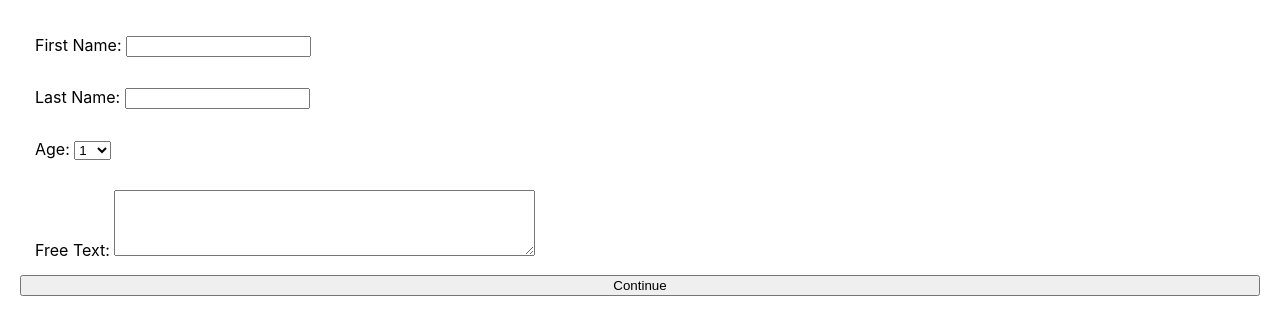
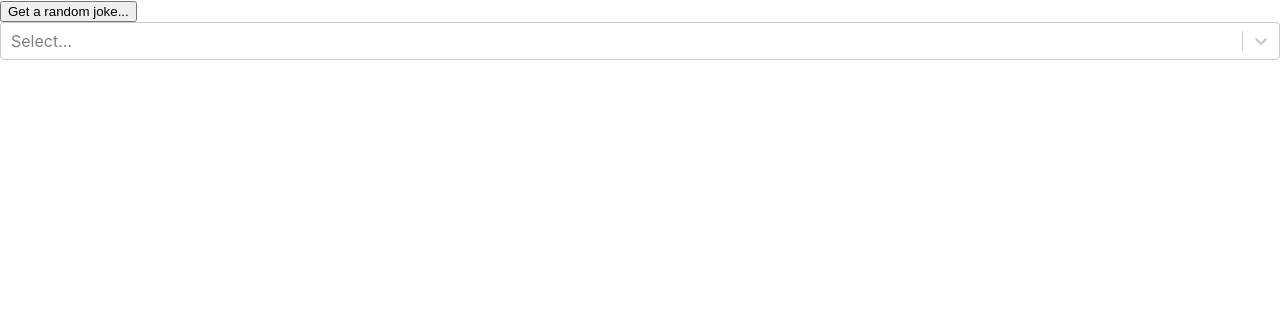
Before and after one commit to AronovSergey/Appleseeds-React, a React (Create React App) app: page / in a window 1280 px wide. Shown: the top 334 px of the page. Built offline with nearby package versions, Linux system fonts and the light colour scheme; no server answers.

Commit message:
11.3 Submission

```diff
--- a/package.json
+++ b/package.json
@@ -6,9 +6,11 @@
     "@testing-library/jest-dom": "^5.11.9",
     "@testing-library/react": "^11.2.5",
     "@testing-library/user-event": "^12.8.3",
+    "axios": "^0.21.1",
     "react": "^17.0.1",
     "react-dom": "^17.0.1",
     "react-scripts": "4.0.3",
+    "react-select": "^4.3.0",
     "web-vitals": "^1.1.1"
   },
   "scripts": {
--- a/src/App.js
+++ b/src/App.js
@@ -15,13 +15,15 @@
 //import Spinner from "./components/09.1-Spinner/Spinner";
 //import WhatIsTheColor from "./components/11.1-Child_to_father_colors/WhatIsTheColor";
 //import CheckboxContainer from "./components/11.2-Checkbox/CheckboxContainer";
-import Formreiew from "./components/11.3-Formreview.js/Formreiew";
+//import Formreiew from "./components/11.3-Formreview.js/Formreiew";
+
+import ChuckNoriss from "./components/12.1-Chuck_Norris.js/ChuckNoriss";
 
 
 function App() {
   return (
     <div>
-      <Formreiew />
+      <ChuckNoriss />
     </div>
   );
 }
--- /dev/null
+++ b/src/components/12.1-Chuck_Norris.js/ChuckNoriss.js
@@ -0,0 +1,73 @@
+import React, { Component } from 'react';
+import Select from 'react-select';
+import axios from 'axios';
+
+class ChuckNoriss extends Component {
+    state = {
+        joke: null,
+        jokeByCategory: null,
+        selectedOption: null,
+        categories: []
+    }
+
+
+    async componentDidMount() {
+        try {
+            const response = await axios.get('https://api.chucknorris.io/jokes/categories');
+
+            this.setState({
+                categories: response.data.map(category => ({ value: category, label: category })),
+                selectedOption: response.data[0]
+            });
+        } catch (error) {
+            console.error(error);
+        }
+    }
+
+    async onButtonClick() {
+        try {
+            const response = await axios.get('https://api.chucknorris.io/jokes/random');
+            this.setState({ joke: response.data.value });
+        } catch (error) {
+            console.error(error);
+        }
+    }
+
+    onSelectChange = async selectedOption => {
+        try {
+            const response = await axios.get(`https://api.chucknorris.io/jokes/random?category=${selectedOption.value}`);
+
+            this.setState({
+                jokeByCategory: response.data.value,
+                selectedOption: selectedOption,
+            });
+        } catch (error) {
+            console.error(error);
+        }
+    };
+
+    render() {
+        return (
+            <div>
+                <button
+                    onClick={() => this.onButtonClick()}
+                >
+                    Get a random joke...
+                </button>
+                <div>
+                    {this.state.joke}
+                </div>
+                <Select
+                    value={this.state.selectedOption}
+                    onChange={this.onSelectChange}
+                    options={this.state.categories}
+                />
+                <div>
+                    {this.state.jokeByCategory}
+                </div>
+            </div>
+        );
+    }
+}
+
+export default ChuckNoriss;
```
Also changed, not shown: 1 other file (tests, documents, lock files or other folders).
